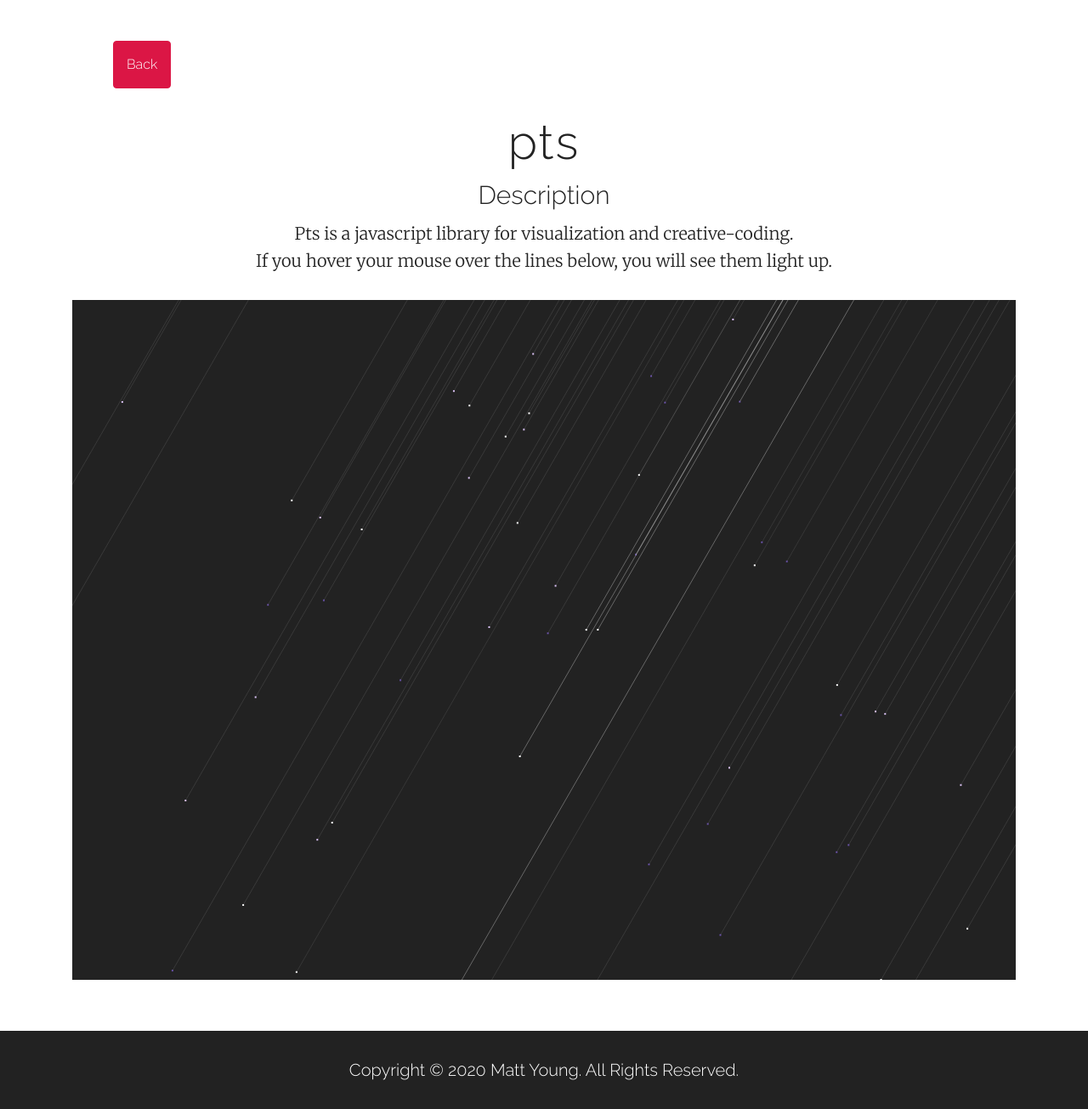
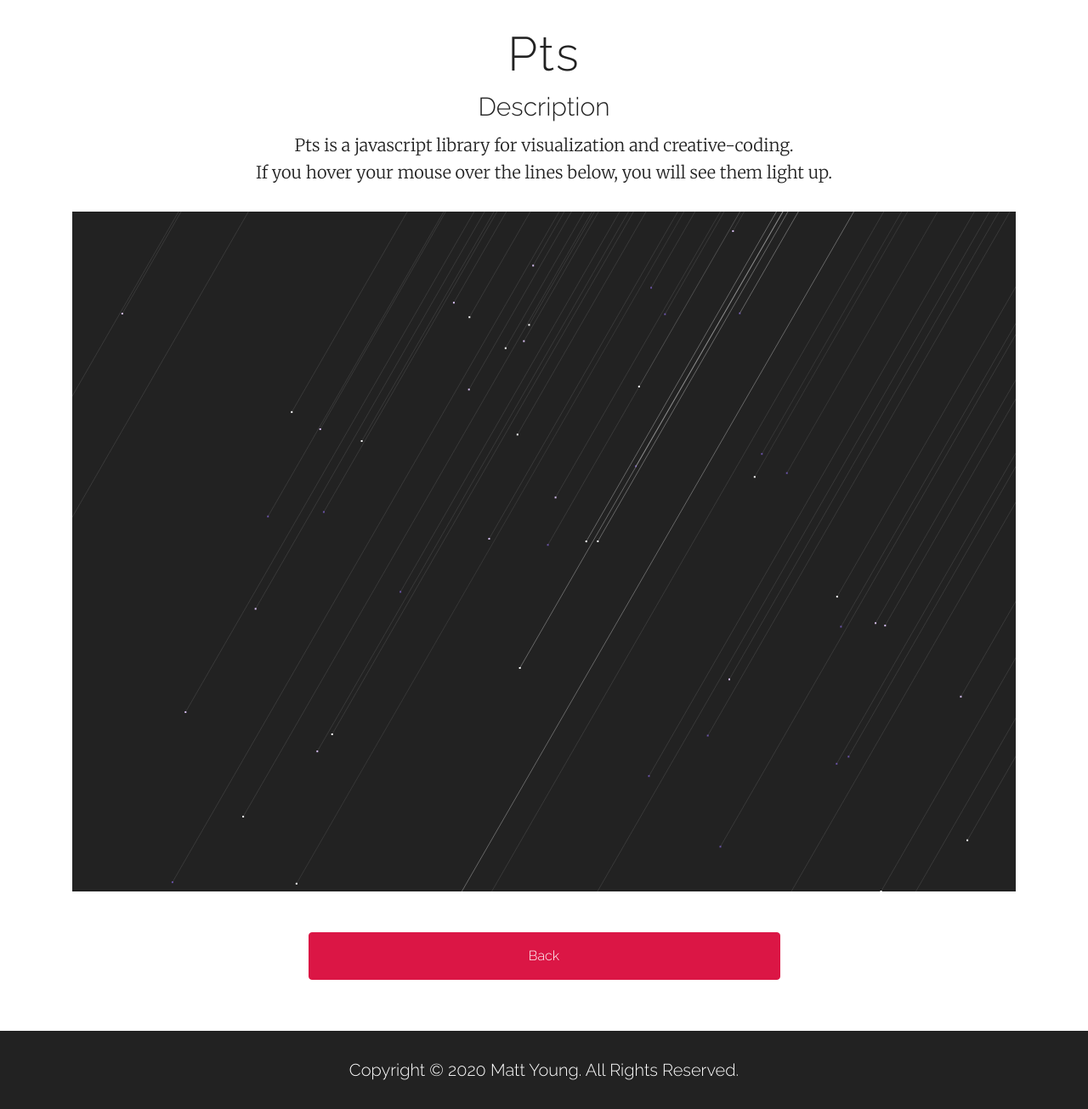
Before and after one commit to mmyoung979/mattmyoung, a Django app: page /portfolio/pts/ in a window 1280 px wide. Shown: the part 88-1393 px from the top of the page at 85% size. Run offline with Django 3.2, Linux system fonts and the light colour scheme; some libraries are stand-ins or nearby versions.

Commit message:
Style updates

```diff
--- a/mattmyoung/portfolio/views.py
+++ b/mattmyoung/portfolio/views.py
@@ -15,9 +15,12 @@ def pts(request):
 def plotly(request):
     data = px.data.gapminder()
     data_canada = data[data.country == 'Canada']
-    fig = px.bar(data_canada, x='year', y='pop',
-             hover_data=['lifeExp', 'gdpPercap'], color='lifeExp',
-             labels={'pop':'population of Canada'}, height=400)
-    graph = fig.to_html(full_html=False, default_height=500, default_width=700)
+    fig = px.bar(data_canada,
+                 x='year',
+                 y='pop',
+                 hover_data=['lifeExp', 'gdpPercap'],
+                 color='lifeExp',
+                 labels={'pop':'population of Canada'})
+    graph = fig.to_html(full_html=False)
     context = {'graph': graph}
     return render(request, 'portfolio/plotly.html', context)
--- a/mattmyoung/static/css/global.css
+++ b/mattmyoung/static/css/global.css
@@ -96,9 +96,9 @@ input[type=text]:focus, textarea:focus {color: #ad1136 !important;}
   border-color: #db1645;
   padding: 15px;
 }
-.btn-primary:hover {
-  background-color: #ad1136;
-  border-color: #ad1136;
+.btn-primary:hover, btn-primary:active {
+  background-color: #ad1136 !important;
+  border-color: #ad1136 !important;
 }
 .card {margin: 15px auto;}
 .space-30 {height: 30px;}
--- a/mattmyoung/templates/frontend/contact.html
+++ b/mattmyoung/templates/frontend/contact.html
@@ -8,7 +8,7 @@
     </div>
   </div>
   <div class="row">
-    <div class="col-lg-6 col-sm-2 mx-auto">
+    <div class="col-lg-6 col-md-6 col-sm-12 mx-auto">
       <form id="contact_form" class="mx-auto" action="{% url 'contact' %}" method="POST">
         {% csrf_token %}
         <div class="form-group">
@@ -23,7 +23,7 @@
           <label for="message">Message</label>
           {{ form.message }}
         </div>
-        <button class="btn btn-primary w-100 py-2 mt-2 g-recaptcha" type="submit" value="Send">Send</button>
+        <button class="btn btn-primary w-100 py-3 mt-2 g-recaptcha" type="submit" value="Send">Send</button>
         {% if form.email.errors %}
           <p class="alert alert-danger mt-3">{{ form.email.errors.as_text }}</p>
         {% endif %}
--- a/mattmyoung/templates/portfolio/portfolio.html
+++ b/mattmyoung/templates/portfolio/portfolio.html
@@ -7,7 +7,7 @@
         <div class="row text-center">
             <div class="col-lg-4 col-sm-1 mb-3">
               <div class="card" style="width: 18rem;">
-                <img class="card-img-top" src="{% static 'img/yttags.png' %}" alt="Card image cap">
+                <a href="https://yttags.com/" target="_blank"><img class="card-img-top" src="{% static 'img/yttags.png' %}" alt="Card image cap"></a>
                 <div class="card-body">
                   <h2>YT Tags</h2>
                   <p class="card-text">Data analytics using YouTube's API</p>
@@ -17,7 +17,7 @@
             </div>
             <div class="col-lg-4 col-sm-1 mb-3">
               <div class="card" style="width: 18rem;">
-                <img class="card-img-top" src="{% static 'img/pts.png' %}" alt="Card image cap">
+                <a href="{% url 'pts' %}"><img class="card-img-top" src="{% static 'img/pts.png' %}" alt="Card image cap"></a>
                 <div class="card-body">
                   <h2>Pts</h2>
                   <p class="card-text">JavaScript library for visualization</p>
@@ -27,7 +27,7 @@
             </div>
             <div class="col-lg-4 col-sm-1 mb-3">
               <div class="card" style="width: 18rem;">
-                <img class="card-img-top" src="{% static 'img/plotly.png' %}" alt="Card image cap">
+                <a href="{% url 'plotly' %}"><img class="card-img-top" src="{% static 'img/plotly.png' %}" alt="Card image cap"></a>
                 <div class="card-body">
                   <h2>Plotly</h2>
                   <p class="card-text">Python library for data analytics</p>
--- a/mattmyoung/templates/portfolio/pts.html
+++ b/mattmyoung/templates/portfolio/pts.html
@@ -4,14 +4,14 @@
 {% block content %}
   <div class="container">
     <div class="row">
-      <div class="col">
-        <a class="btn btn-primary mt-5 ml-5" href="../">Back</a>
-        <h1 class="display-4">pts</h1>
-        <h2 class="display-6 text-center">Description</h2>
-        <p class="text-center">Pts is a javascript library for visualization and creative-coding.</p>
-        <p class="text-center">If you hover your mouse over the lines below, you will see them light up.</p>
+      <div class="col text-center">
+        <h1 class="display-4">Pts</h1>
+        <h2 class="display-6">Description</h2>
+        <p>Pts is a javascript library for visualization and creative-coding.</p>
+        <p>If you hover your mouse over the lines below, you will see them light up.</p>
         <div class="space-30"></div>
         <div id="pt"></div>
+        <a class="btn btn-primary mt-5 w-50" href="../">Back</a>
         <div class="space-60"></div>
       </div>
     </div>
```
Also changed, not shown: mattmyoung/templates/portfolio/plotly.html (+15 -8 lines), mattmyoung/static/img/plotly.png, mattmyoung/static/img/pts.png.
